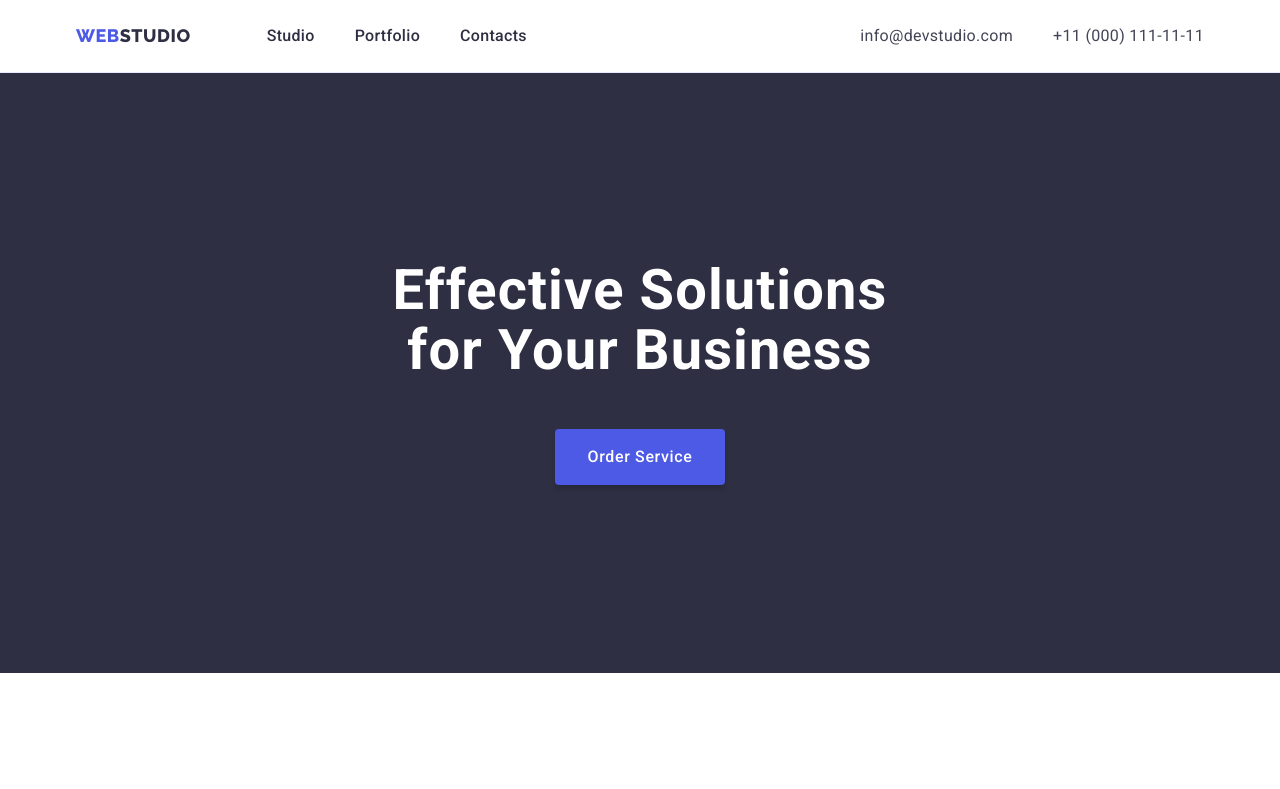
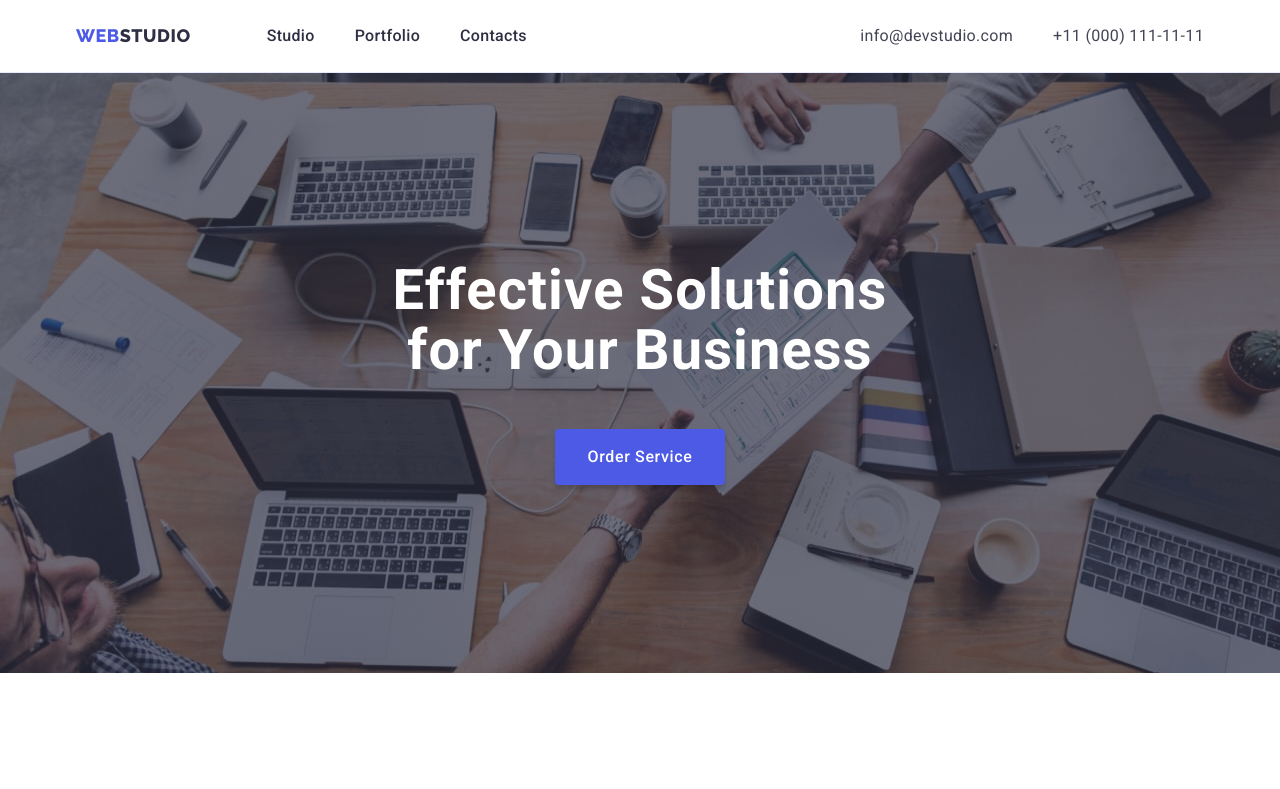
Before and after one commit to Anna-Ivasyk/goit-murkup-hw-04, a plain HTML site: page index.html in a window 1280 px wide. Shown: the top 789 px of the page. Drawn offline with nearby package versions, Linux system fonts and the light colour scheme.

Commit message:
Задано фонове зображення до секції hero

```diff
--- a/css/styles.css
+++ b/css/styles.css
@@ -178,8 +178,16 @@ body {
 }
 .hero-section {
   background-color: var(--accent-background-color);
+  background-image: linear-gradient(
+      rgba(46, 47, 66, 0.7),
+      rgba(46, 47, 66, 0.7)
+    ),
+    url('../images/hero/people-office.jpg');
+  background-repeat: no-repeat;
+  background-size: cover;
   padding: 188px 0;
 }
+
 .main-title {
   font-weight: 700;
   font-size: 56px;
--- a/index.html
+++ b/index.html
@@ -60,7 +60,7 @@
     <!-- основний вміст -->
     <main>
       <section class="hero-section section">
-        <div class="container">
+        <div class="container hero-container">
           <h1 class="main-title">Effective Solutions for Your Business</h1>
           <button class="modal-btn" type="button">Order Service</button>
         </div>
```
Also changed, not shown: images/hero/people-office.jpg (added), images/sprite-svg.svg (added).
